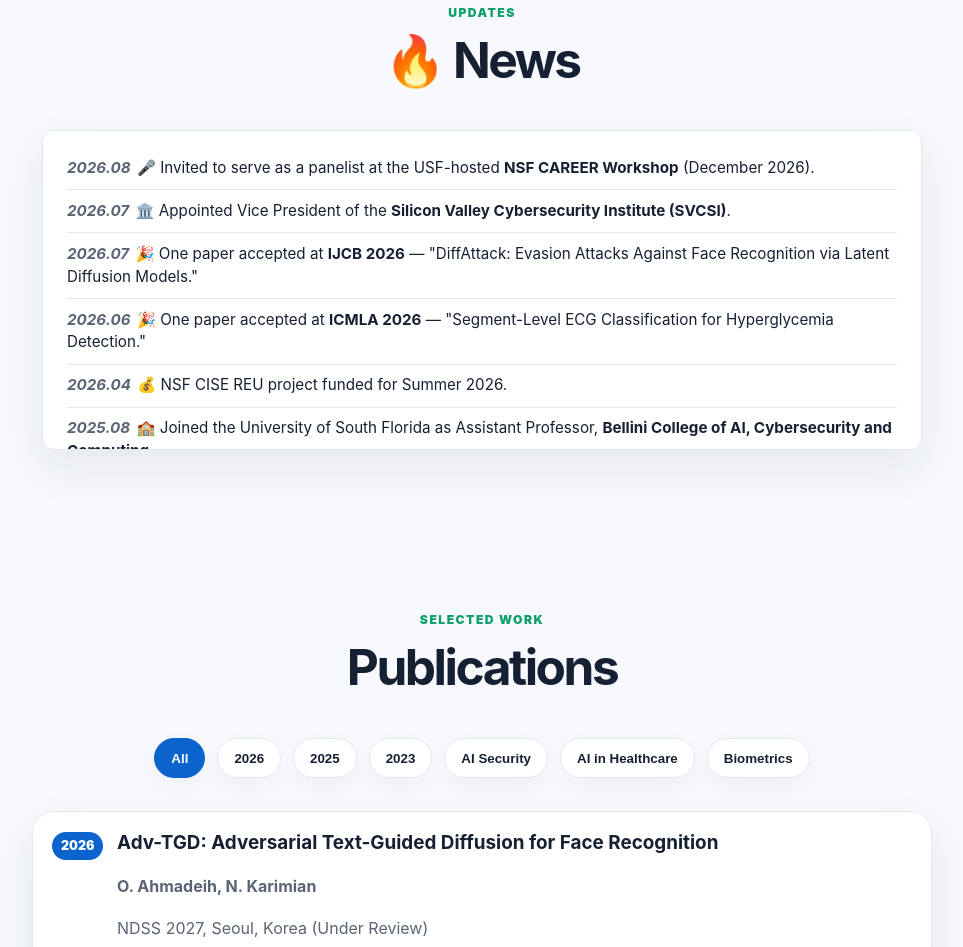
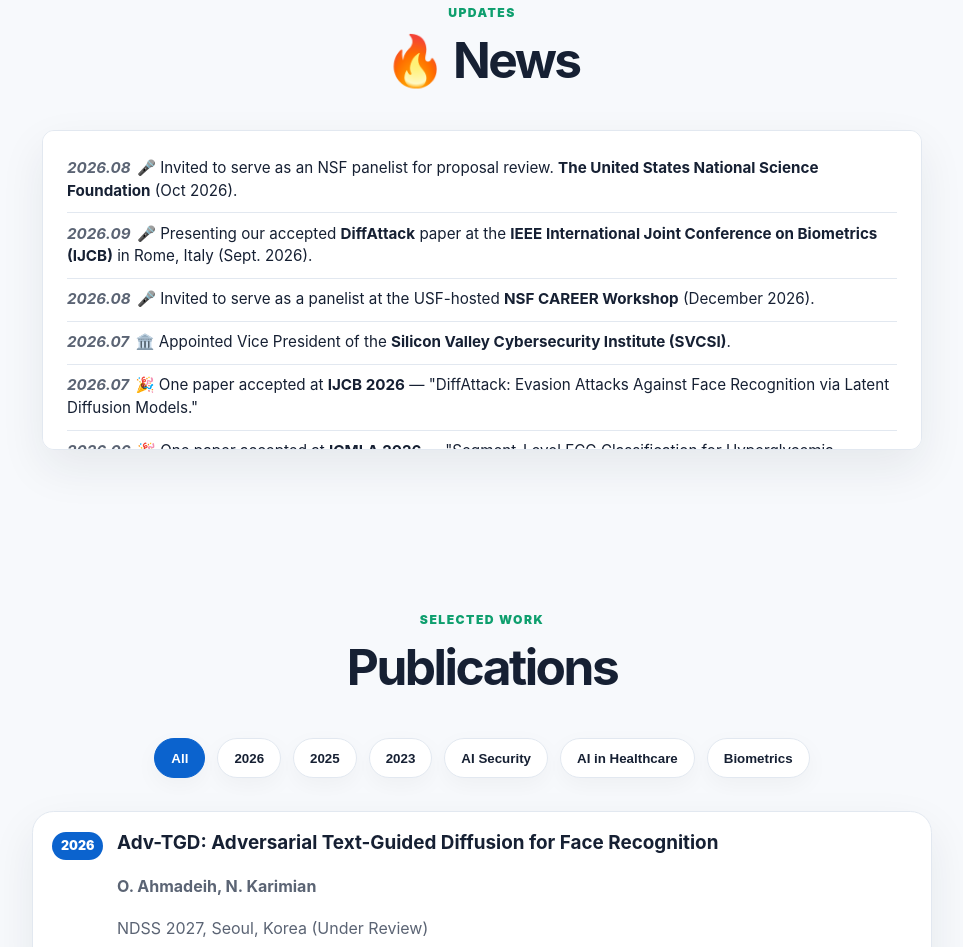
Before and after one commit to karimiannima/karimiannima.github.io, a plain HTML site: page index.html in a window 1280 px wide. Shown: the part 1098-2045 px from the top of the page, without its empty margins (158-1121 px from the left). Drawn offline with Linux system fonts and the light colour scheme.

Commit message:
Add news items for NSF panelist and IJCB presentation

```diff
--- a/index.html
+++ b/index.html
@@ -80,6 +80,8 @@
       </div>
       <div class="news-box">
         <ul class="news-list">
+          <li><span class="news-date">2026.08</span>🎤 Invited to serve as an NSF panelist for proposal review. <b>The United States National Science Foundation</b> (Oct 2026).</li>
+          <li><span class="news-date">2026.09</span>🎤 Presenting our accepted <b>DiffAttack</b> paper at the <b>IEEE International Joint Conference on Biometrics (IJCB)</b> in Rome, Italy (Sept. 2026).</li>
           <li><span class="news-date">2026.08</span>🎤 Invited to serve as a panelist at the USF-hosted <b>NSF CAREER Workshop</b> (December 2026).</li>
           <li><span class="news-date">2026.07</span>🏛️ Appointed Vice President of the <b>Silicon Valley Cybersecurity Institute (SVCSI)</b>.</li>
           <li><span class="news-date">2026.07</span>🎉 One paper accepted at <b>IJCB 2026</b> — "DiffAttack: Evasion Attacks Against Face Recognition via Latent Diffusion Models."</li>
```
